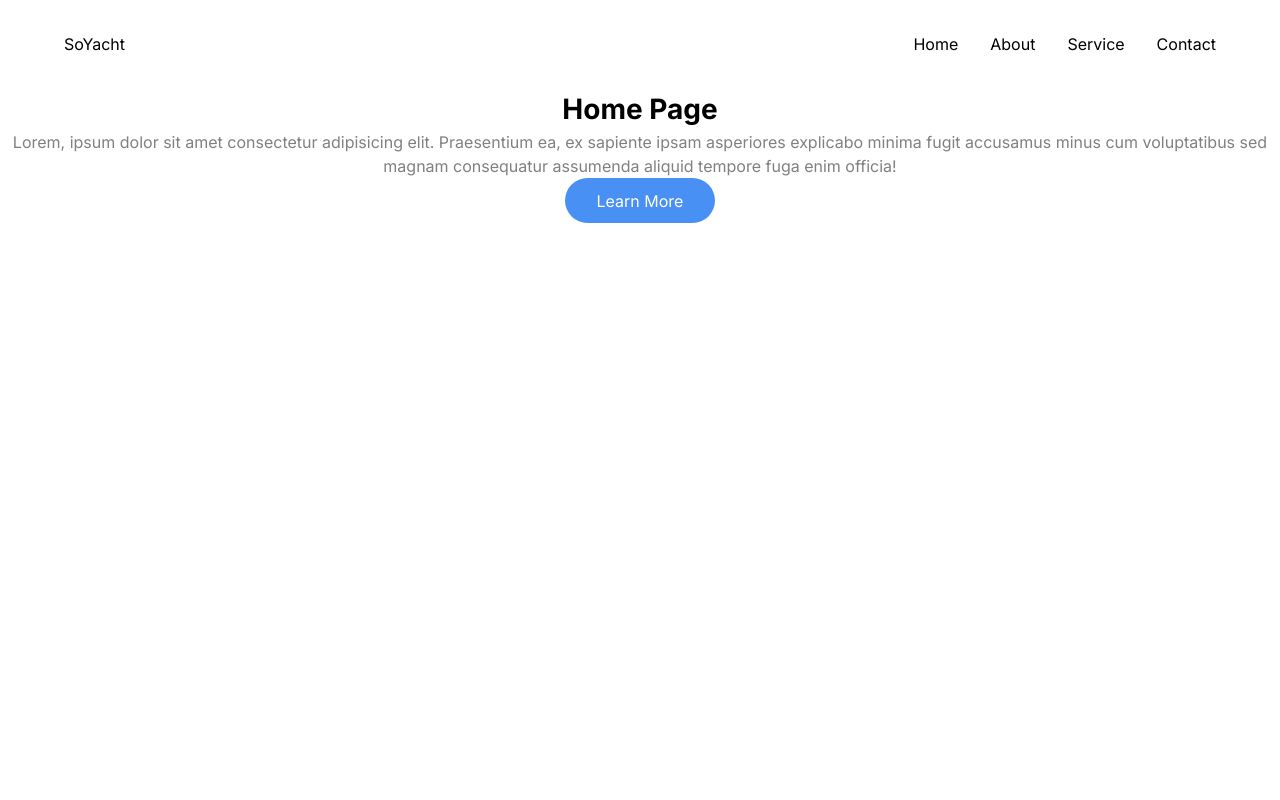
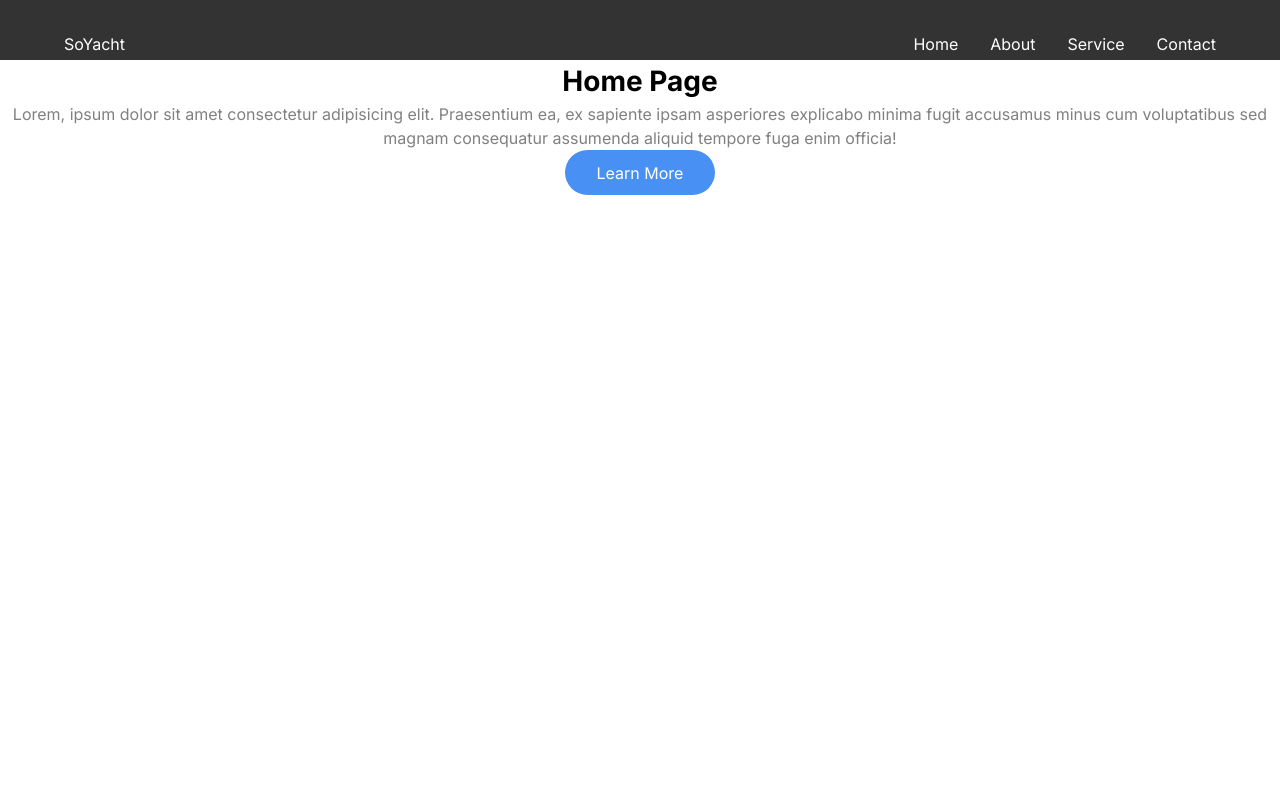
Before and after one commit to nopparatma/react_gru_chang_thai, a Next.js app: page / in a window 1280 px wide. Shown: the top 800 px of the page. Built offline with nearby package versions, Linux system fonts and the light colour scheme.

Commit message:
hide/show navbar when scroll

```diff
--- a/src/app/(routes)/about/page.jsx
+++ b/src/app/(routes)/about/page.jsx
@@ -1,10 +1,8 @@
 import React from "react";
-import Nav from "@/app/components/Nav";
 
 function AboutPage() {
   return (
     <div className="container mx-auto">
-      <Nav />
       <hr className="my-3" />
       <h3>About Page</h3>
       <p>
--- a/src/app/(routes)/contact/page.tsx
+++ b/src/app/(routes)/contact/page.tsx
@@ -1,10 +1,8 @@
-import Nav from '@/app/components/Nav'
-import React from 'react'
+import React from "react";
 
 function ContactPage() {
   return (
     <div className="container mx-auto">
-    <Nav />
       <hr className="my-3" />
       <h3>Contact Page</h3>
       <p>
@@ -14,7 +12,7 @@ function ContactPage() {
         repellendus?
       </p>
     </div>
-  )
+  );
 }
 
-export default ContactPage
+export default ContactPage;
--- a/src/app/(routes)/service/page.tsx
+++ b/src/app/(routes)/service/page.tsx
@@ -1,10 +1,8 @@
-import Nav from '@/app/components/Nav'
-import React from 'react'
+import React from "react";
 
 function ServicePage() {
   return (
     <div className="container mx-auto">
-    <Nav />
       <hr className="my-3" />
       <h3>Service Page</h3>
       <p>
@@ -14,7 +12,7 @@ function ServicePage() {
         repellendus?
       </p>
     </div>
-  )
+  );
 }
 
-export default ServicePage
+export default ServicePage;
--- a/src/app/components/Nav.tsx
+++ b/src/app/components/Nav.tsx
@@ -1,8 +1,28 @@
-import React from "react";
+"use client";
+
+import React, { useEffect, useState } from "react";
 import Link from "next/link";
 
 function Nav() {
+  const [prevScrollPos, setPrevScrollPos] = useState(0);
+  const [visible, setVisible] = useState(true);
+
+  useEffect(() => {
+    const handleScroll = () => {
+      const currentScrollPos = window.pageYOffset;
+      setVisible(prevScrollPos > currentScrollPos || currentScrollPos < 10);
+      setPrevScrollPos(currentScrollPos);
+    };
+
+    window.addEventListener("scroll", handleScroll);
+
+    return () => {
+      window.removeEventListener("scroll", handleScroll);
+    };
+  }, [prevScrollPos, visible]);
+
   return (
+    <nav className={visible ? 'navbar show' : 'navbar hide'}>
       <div className="flex w-[90%] justify-between m-auto py-8">
         <div className="logo">
           <h2>SoYacht</h2>
@@ -26,6 +46,7 @@ function Nav() {
           </nav>
         </div>
       </div>
+    </nav>
   );
 }
 
--- a/src/app/globals.css
+++ b/src/app/globals.css
@@ -1,3 +1,27 @@
 @tailwind base;
 @tailwind components;
 @tailwind utilities;
+
+.navbar {
+    position: fixed;
+    top: 0;
+    left: 0;
+    width: 100%;
+    height: 60px;
+    background-color: #333;
+    color: #fff;
+    transition: transform 0.3s ease-in-out; /* Add transition for smoother hide/show */
+    z-index: 1000;
+  }
+
+  .navbar.show {
+    transform: translateY(0); /* Show navbar */
+  }
+
+  .navbar.hide {
+    transform: translateY(-100%); /* Hide navbar */
+  }
+
+  .content {
+    padding-top: 60px; /* Add padding equal to navbar height */
+  }
--- a/src/app/layout.tsx
+++ b/src/app/layout.tsx
@@ -2,6 +2,7 @@ import type { Metadata } from "next";
 import { Inter } from "next/font/google";
 import "./globals.css";
 import { SpeedInsights } from "@vercel/speed-insights/next";
+import Nav from "./components/Nav";
 
 const inter = Inter({ subsets: ["latin"] });
 
@@ -18,7 +19,8 @@ export default function RootLayout({
   return (
     <html lang="en">
       <body className={inter.className}>
-        {children}
+        <Nav />
+        <div className="content">{children}</div>
         <SpeedInsights />
       </body>
     </html>
--- a/src/app/page.tsx
+++ b/src/app/page.tsx
@@ -1,10 +1,7 @@
-import Nav from "@/app/components/Nav";
-
 export default function Home() {
   return (
     <main>
-      <Nav />
-      <div className="h-[100vh] justify-center items-center flex-col text-center">
+      <div className="container h-[100vh] justify-center items-center flex-col text-center">
         <h1 className="text-[28px] font-bold md-[25px]">Home Page</h1>
         <p className="text-[gray] md-[15px]">
           Lorem, ipsum dolor sit amet consectetur adipisicing elit. Praesentium
```
Lines whose indentation alone changed are shown as unchanged.
